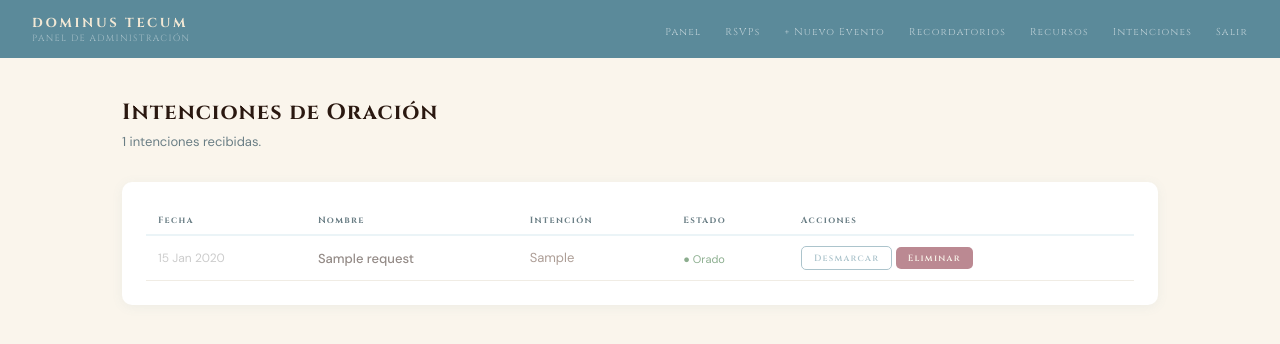
After one commit to Dominus-Tecum-Vancouver/dominus-tecum, a Flask app: page /admin/prayer in a window 1280 px wide. The commit adds this page. Shown: the top 344 px of the page. Run offline with Flask 3, Linux system fonts and the light colour scheme; the visitor is signed in with stand-in values (Sample User, id 1); tables that the repository leaves empty hold one stand-in row (values such as "Sample post").

Commit message:
Add prayer request admin template and nav link

```diff
--- a/admin/templates/admin/base.html
+++ b/admin/templates/admin/base.html
@@ -320,6 +320,7 @@
       <li><a href="/admin/events/new">+ Nuevo Evento</a></li>
       <li><a href="/admin/reminders">Recordatorios</a></li>
       <li><a href="/admin/recursos">Recursos</a></li>
+      <li><a href="/admin/prayer">Intenciones</a></li>
       <li><a href="/admin/logout">Salir</a></li>
     </ul>
   </nav>
--- /dev/null
+++ b/admin/templates/admin/prayer.html
@@ -0,0 +1,60 @@
+{% extends 'admin/base.html' %}
+{% block content %}
+
+<div class="page-title">Intenciones de Oración</div>
+<div class="page-sub">{{ requests|length }} intenciones recibidas.</div>
+
+<div class="card">
+    <table>
+        <thead>
+            <tr>
+                <th>Fecha</th>
+                <th>Nombre</th>
+                <th>Intención</th>
+                <th>Estado</th>
+                <th>Acciones</th>
+            </tr>
+        </thead>
+        <tbody>
+            {% for r in requests %}
+            <tr style="{{ 'opacity:0.5' if r.prayed_for }}">
+                <td style="color:#999;font-size:12px;white-space:nowrap">
+                    {{ r.created_at.strftime('%d %b %Y') }}
+                </td>
+                <td style="font-weight:500">
+                    {{ r.name if r.name else '— Anónimo' }}
+                </td>
+                <td style="font-size:13px;color:#5C3D2E;max-width:400px;line-height:1.6">
+                    {{ r.intention }}
+                </td>
+                <td style="white-space:nowrap">
+                    {% if r.prayed_for %}
+                    <span style="color:#1B5E20;font-size:11px">● Orado</span>
+                    {% else %}
+                    <span style="color:#A08B72;font-size:11px">○ Pendiente</span>
+                    {% endif %}
+                </td>
+                <td style="white-space:nowrap">
+                    <form method="POST" action="/admin/prayer/{{ r.id }}/toggle" style="display:inline">
+                        <button type="submit" class="btn btn-outline btn-sm">
+                            {{ 'Desmarcar' if r.prayed_for else '🙏 Orado' }}
+                        </button>
+                    </form>
+                    <form method="POST" action="/admin/prayer/{{ r.id }}/delete" style="display:inline"
+                        onsubmit="return confirm('¿Eliminar esta intención?')">
+                        <button type="submit" class="btn btn-danger btn-sm">Eliminar</button>
+                    </form>
+                </td>
+            </tr>
+            {% else %}
+            <tr>
+                <td colspan="5" style="text-align:center;color:#999;padding:32px">
+                    Aún no hay intenciones de oración.
+                </td>
+            </tr>
+            {% endfor %}
+        </tbody>
+    </table>
+</div>
+
+{% endblock %}
```
